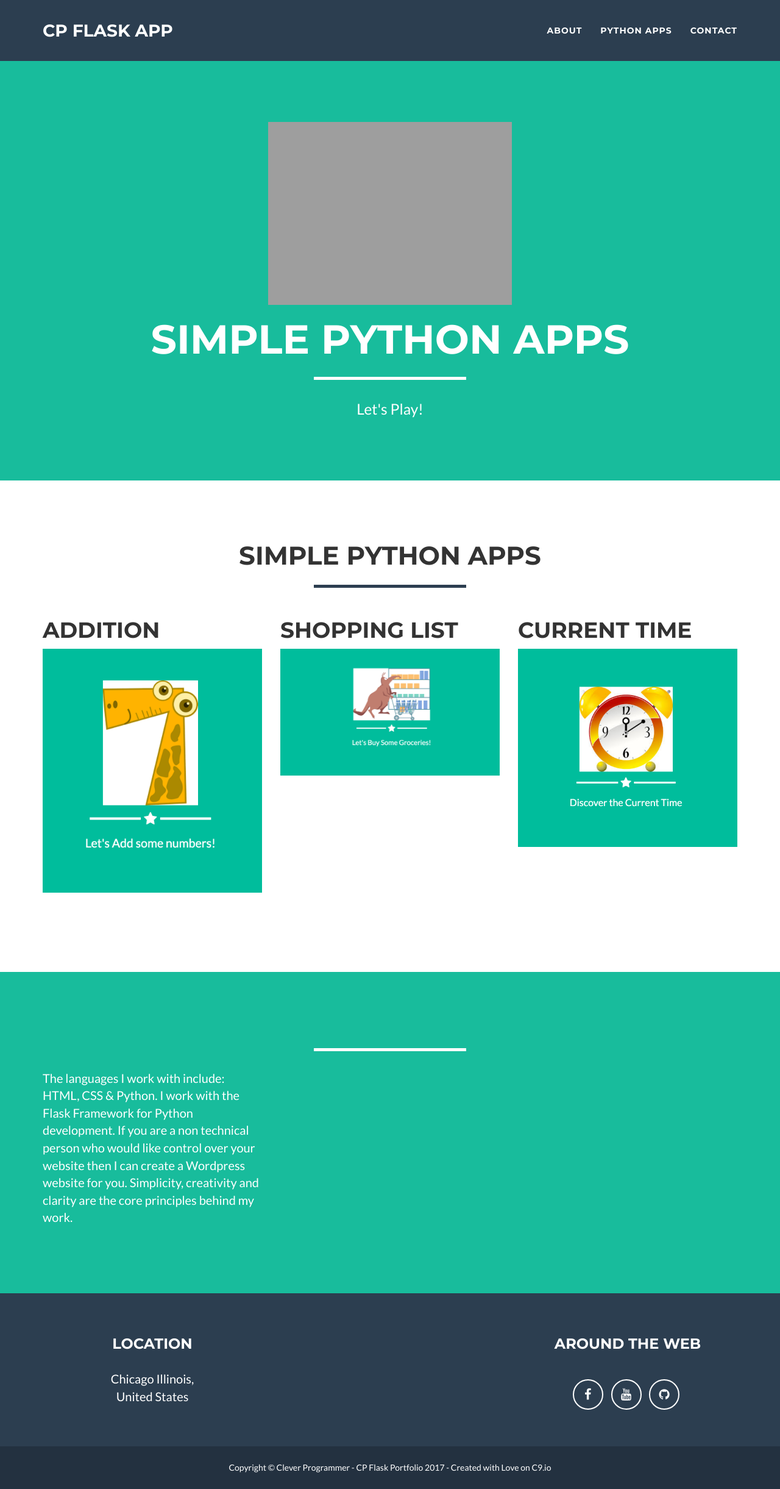
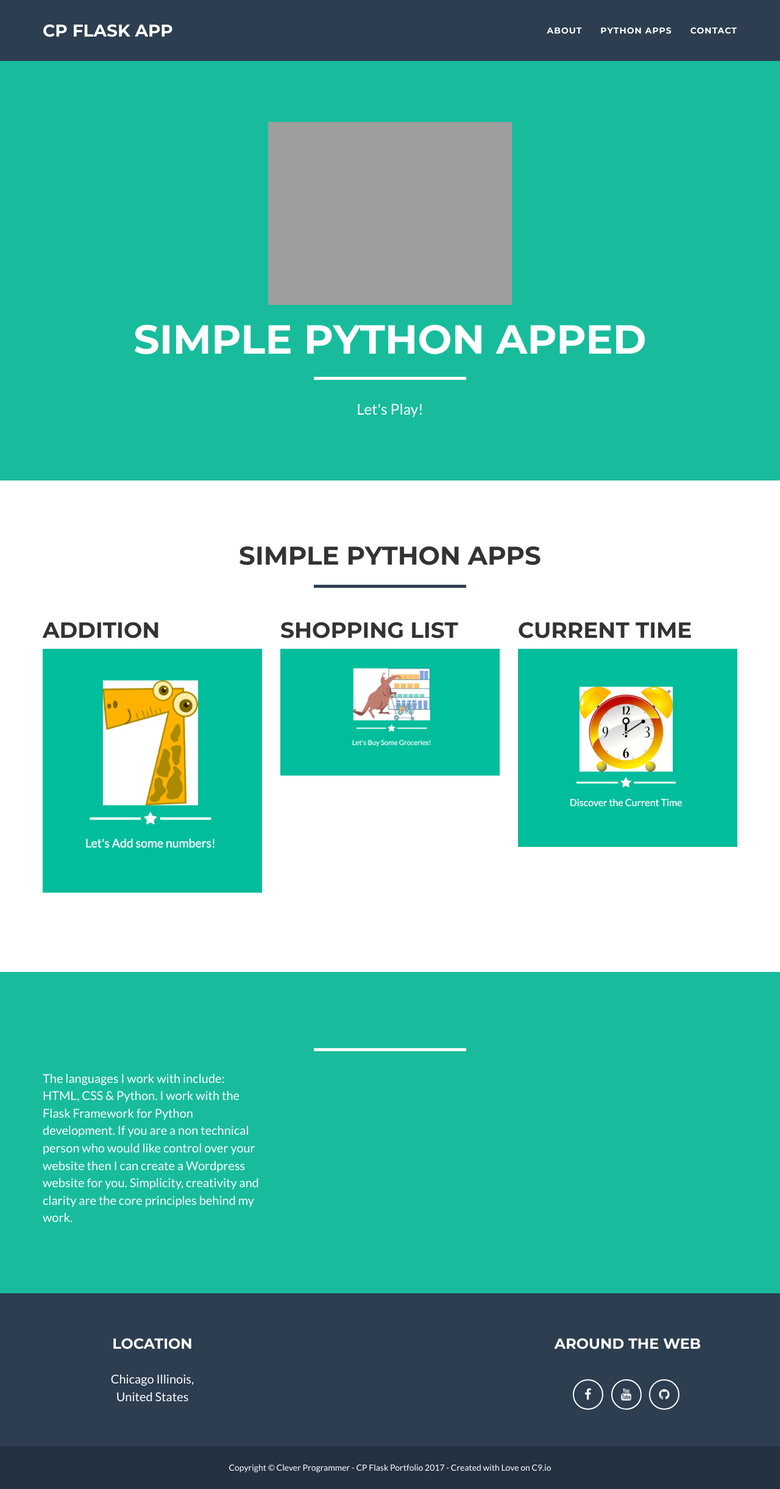
Before and after one commit to TerranceDWilliams1976/python-flask-portfolio, a Python web app: template templates/python_apps.html in a window 1280 px wide. Shown: the whole page at 61% size. Run offline with Jinja, Linux system fonts and the light colour scheme; the template is opened without the code that fills it, so the values that code supplies are empty; some libraries are stand-ins or nearby versions; grey boxes are pictures that could not be loaded.

Commit message:
Update python_apps.html

```diff
--- a/templates/python_apps.html
+++ b/templates/python_apps.html
@@ -9,7 +9,7 @@
                 <div class="col-lg-12">
                     <img class="img-responsive" src="/static/img/learn_python.jpeg" alt="">
                     <div class="intro-text">
-                        <h1 class="name">Simple Python Apps</h1>
+                        <h1 class="name">Simple Python Apped</h1>
                         <hr class="star-light">
                         <span class="skills">Let's Play!</span>
                     </div>
```
